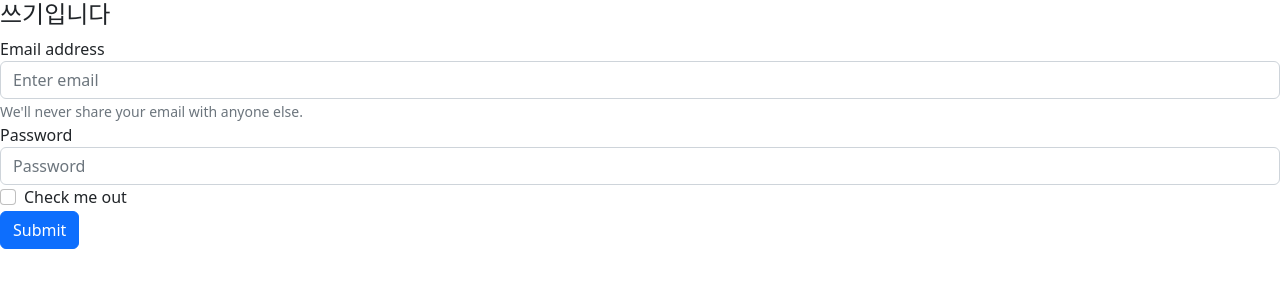
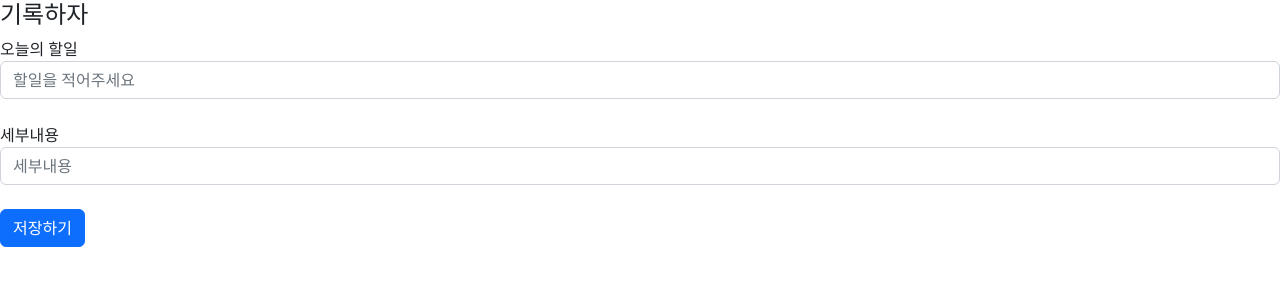
Before and after one commit to hgttgalaxy/nodejs, a website: page write.html in a window 1280 px wide. Drawn offline with nearby package versions, Linux system fonts and the light colour scheme.

Commit message:
1. 폼수정 2. app.use로 npm 라이브러리로 추가

```diff
--- a/write.html
+++ b/write.html
@@ -3,31 +3,27 @@
   <head>
     <meta charset="utf-8">
     <meta name="viewport" content="width=device-width, initial-scale=1">
-    <title>Bootstrap demo</title>
+    <title>쓰기</title>
     <link href="https://cdn.jsdelivr.net/npm/bootstrap@5.2.3/dist/css/bootstrap.min.css" rel="stylesheet" integrity="sha384-rbsA2VBKQhggwzxH7pPCaAqO46MgnOM80zW1RWuH61DGLwZJEdK2Kadq2F9CUG65" crossorigin="anonymous">
   </head>
   <body>
 
 
 
-      <h4>쓰기입니다</h4>
+      <h4>기록하자</h4>
     <!-- 스크립트 -->
 
     <form>
         <div class="form-group">
-          <label for="exampleInputEmail1">Email address</label>
-          <input type="email" class="form-control" id="exampleInputEmail1" aria-describedby="emailHelp" placeholder="Enter email">
-          <small id="emailHelp" class="form-text text-muted">We'll never share your email with anyone else.</small>
+          <label for="today-title">오늘의 할일</label>
+          <input type="today" class="form-control" id="exampleInputEmail1" aria-describedby="emailHelp" placeholder="할일을 적어주세요">
         </div>
+        <br>
         <div class="form-group">
-          <label for="exampleInputPassword1">Password</label>
-          <input type="password" class="form-control" id="exampleInputPassword1" placeholder="Password">
-        </div>
-        <div class="form-group form-check">
-          <input type="checkbox" class="form-check-input" id="exampleCheck1">
-          <label class="form-check-label" for="exampleCheck1">Check me out</label>
-        </div>
-        <button type="submit" class="btn btn-primary">Submit</button>
+          <label for="todo-title">세부내용</label>
+          <input type="todo" class="form-control" id="todo-detail" placeholder="세부내용">
+<br>
+        <button type="submit" class="btn btn-primary">저장하기</button>
       </form>
 
 
```
Also changed, not shown: index.html (+1 -1 lines), server.js (+5 -4 lines).
